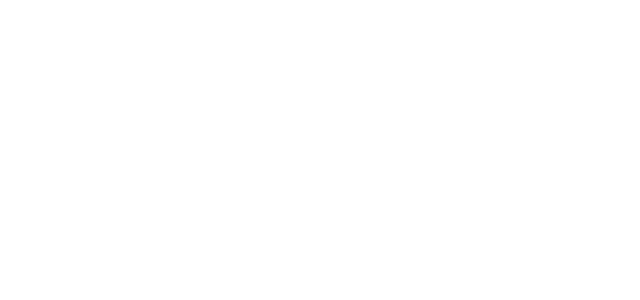
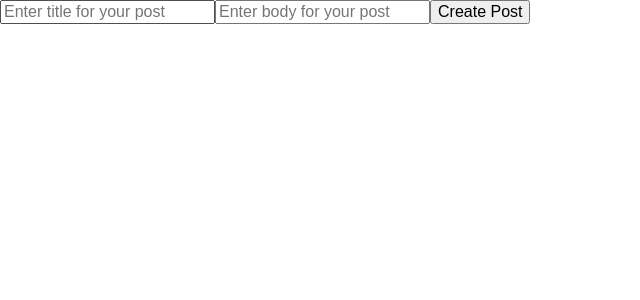
Before and after one commit to Astra-Sattelite/next-blog, a Next.js app: page /posts/new in a window 1280 px wide. Shown: the top 300 px of the page, without its empty margins (0-640 px from the left). Built offline with nearby package versions, Linux system fonts and the light colour scheme.

Commit message:
finished everything

```diff
--- a/src/features/blog/blogSlice.ts
+++ b/src/features/blog/blogSlice.ts
@@ -1,4 +1,4 @@
-import { createAsyncThunk, createSlice } from '@reduxjs/toolkit'
+import { createAsyncThunk, createSlice, PayloadAction } from '@reduxjs/toolkit'
 import type { AppState } from '../../app/store'
 import { axiosPosts, axiosCreatePost } from './blogAPI'
 import { Post } from "./blogAPI"
@@ -6,11 +6,15 @@ import * as R from "ramda"
 
 export interface PostsState {
   posts: Post[]
+  postTitle: string
+  postBody: string
   status: 'idle' | 'loading' | 'failed'
 }
 
 const initialState: PostsState = {
   posts: [],
+  postTitle: "",
+  postBody: "",
   status: 'idle',
 }
 
@@ -26,10 +30,18 @@ export const getPostsAsync = createAsyncThunk(
 
 export const selectPosts = (state: AppState) => state.blog.posts
 
+
+
 export const blogSlice = createSlice({
   name: 'blog',
   initialState,
   reducers: {
+    changeTitle: (state, action: PayloadAction<string>) => {
+      state.postTitle = action.payload
+    },
+    changeBody: (state, action: PayloadAction<string>) => {
+      state.postBody = action.payload
+    }
   },
   extraReducers: (builder) => {
     builder
@@ -43,4 +55,6 @@ export const blogSlice = createSlice({
   },
 })
 
+export const { changeTitle, changeBody } = blogSlice.actions
+
 export default blogSlice.reducer
--- a/src/pages/posts/new.tsx
+++ b/src/pages/posts/new.tsx
@@ -1,13 +1,31 @@
-{/* <button onClick={() => dispatch(createPostAsync({title: "create req test", body: "create req body test"}))}>Create Post</button> */}
-
+import { useAppDispatch, useAppSelector } from '../../app/hooks'
+import { changeTitle, changeBody, getPostsAsync } from '../../features/blog/blogSlice'
+import Link from "next/link"
 import React from 'react'
-
-
+import { axiosCreatePost } from '../../features/blog/blogAPI'
 
 export const New = () => {
+
+  const dispatch = useAppDispatch()
+
+  const {postTitle, postBody} = useAppSelector(state => state.blog)
+
   return (
     <div>
+      <input onChange={(e: React.ChangeEvent<HTMLInputElement>) => dispatch(changeTitle(e.target.value))} type="text" placeholder="Enter title for your post"/>
 
+      <input onChange={(e: React.ChangeEvent<HTMLInputElement>) => dispatch(changeBody(e.target.value))} type="text" placeholder="Enter body for your post"/>
+
+      <Link href="/">
+        <button
+          onClick={() =>
+            axiosCreatePost({title: postTitle, body: postBody})
+              .then(() => dispatch(getPostsAsync()))
+          }
+        >
+          Create Post
+        </button>
+      </Link>
     </div>
   )
 }
```
Also changed, not shown: src/features/blog/Blog.tsx (+0 -16 lines).
